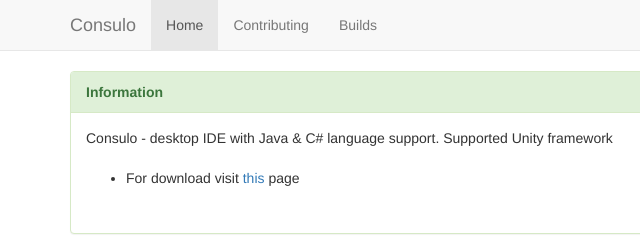
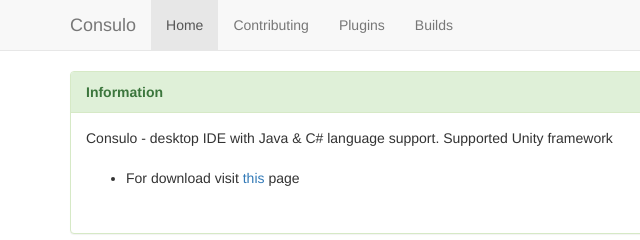
Before and after one commit to consulo/consulo.github.io, a plain HTML site: page index.html in a window 1280 px wide. Shown: the top 240 px of the page, 0-640 px from the left. Drawn offline with nearby package versions, Linux system fonts and the light colour scheme.

Commit message:
Update index.html

```diff
--- a/index.html
+++ b/index.html
@@ -35,6 +35,9 @@
 								</li>
 								<li>
 									<a href="contributing.html">Contributing</a>
+								</li>
+								<li>
+									<a href="https://hub.consulo.io/repo#release">Plugins</a>
 								</li>
 								<li>
 									<a href="https://github.com/consulo/consulo/wiki/Downloads">Builds</a>
```
